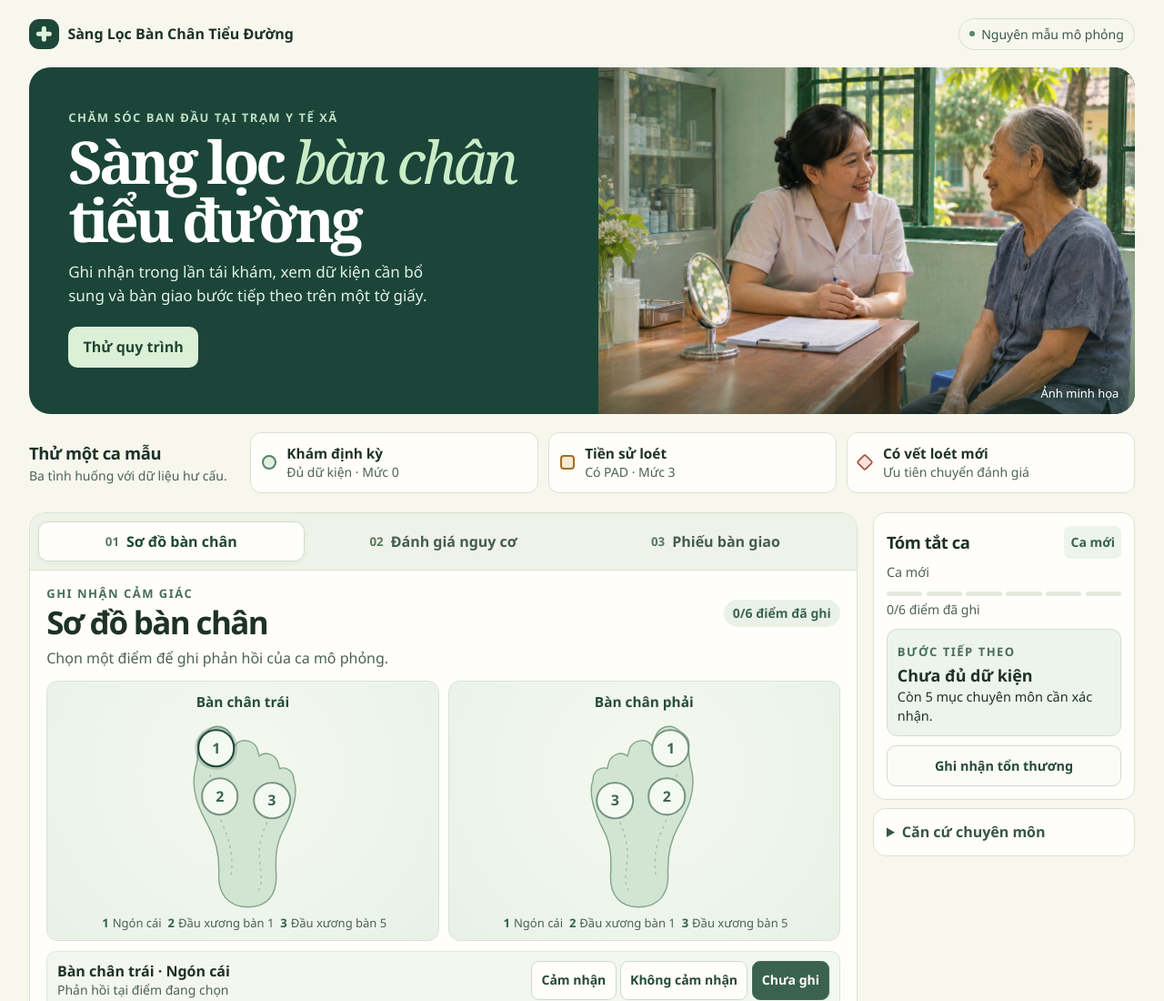
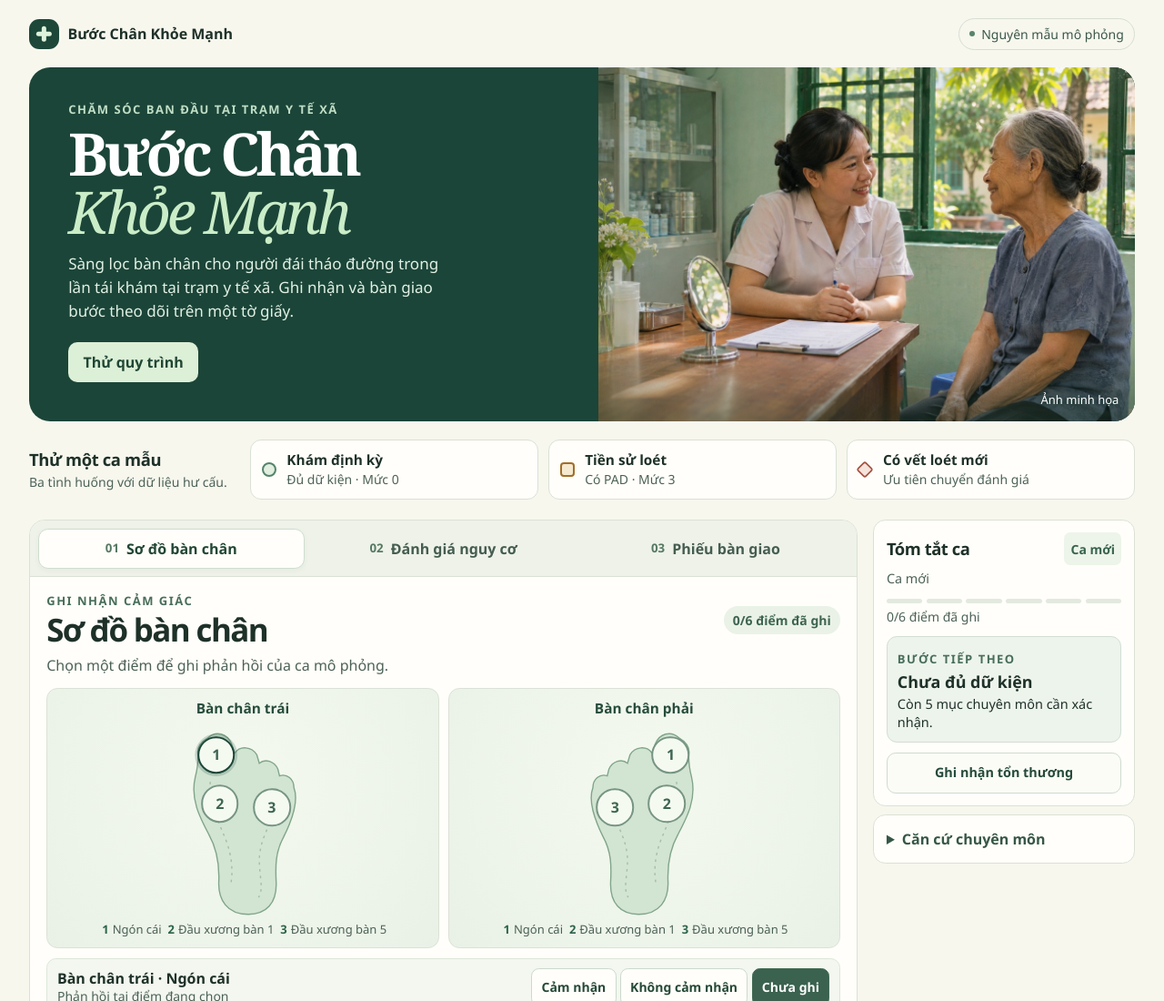
Before and after one commit to btphuong3011/buoc-chan-khoe-manh, a plain HTML site: page index.html in a window 1280 px wide. Shown: the top 1100 px of the page at 91% size. Drawn offline with Linux system fonts and the light colour scheme.

Commit message:
Rename demo

```diff
--- a/index.html
+++ b/index.html
@@ -4,8 +4,8 @@
   <meta charset="utf-8">
   <meta name="viewport" content="width=device-width, initial-scale=1">
   <meta name="theme-color" content="#f5f5ed">
-  <title>Sàng Lọc Bàn Chân Tiểu Đường</title>
-  <meta name="description" content="Nguyên mẫu sàng lọc bàn chân tiểu đường tại trạm y tế xã, với ca hư cấu và phiếu bàn giao A4.">
+  <title>Bước Chân Khỏe Mạnh</title>
+  <meta name="description" content="Bước Chân Khỏe Mạnh mô phỏng sàng lọc bàn chân cho người đái tháo đường tại trạm y tế xã và in phiếu bàn giao A4.">
   <link rel="stylesheet" href="styles.css">
   <script src="model.js" defer></script>
   <script src="app.js" defer></script>
@@ -13,15 +13,15 @@
 <body>
   <a class="skip" href="#kham">Đến bàn ghi nhận</a>
   <header class="shell masthead">
-    <a href="#" class="brand"><span class="brand-icon" aria-hidden="true"></span> Sàng Lọc Bàn Chân Tiểu Đường</a>
+    <a href="#" class="brand"><span class="brand-icon" aria-hidden="true"></span> Bước Chân Khỏe Mạnh</a>
     <span class="live-label"><i aria-hidden="true"></i> Nguyên mẫu mô phỏng</span>
   </header>
   <main class="shell">
     <section class="hero" aria-labelledby="hero-title">
       <div class="hero-copy">
         <p class="overline">CHĂM SÓC BAN ĐẦU TẠI TRẠM Y TẾ XÃ</p>
-        <h1 id="hero-title">Sàng lọc <em>bàn chân</em><br>tiểu đường</h1>
-        <p>Ghi nhận trong lần tái khám, xem dữ kiện cần bổ sung và bàn giao bước tiếp theo trên một tờ giấy.</p>
+        <h1 id="hero-title">Bước Chân <br><em>Khỏe Mạnh</em></h1>
+        <p>Sàng lọc bàn chân cho người đái tháo đường trong lần tái khám tại trạm y tế xã. Ghi nhận và bàn giao bước theo dõi trên một tờ giấy.</p>
         <a href="#kham" class="button light">Thử quy trình</a>
       </div>
       <div class="hero-image"><img src="tram-y-te.jpg" alt="Minh họa cuộc trò chuyện tại trạm y tế xã"><span>Ảnh minh họa</span></div>
@@ -81,7 +81,7 @@
             <div class="panel-head"><div><p class="overline">BÀN GIAO SAU SÀNG LỌC</p><h2 tabindex="-1">Phiếu bàn giao</h2></div></div>
             <p class="panel-lede">Phiếu A4 cho ca minh họa, có kết quả, dữ kiện và phần nhắc theo dõi.</p>
             <article class="receipt" id="receipt" aria-label="Phiếu sàng lọc A4">
-              <div class="receipt-head"><div><p>MÔ PHỎNG TRẠM Y TẾ XÃ</p><h3>Phiếu sàng lọc bàn chân tiểu đường</h3></div><strong>A4</strong></div>
+              <div class="receipt-head"><div><p>PHIẾU SÀNG LỌC BÀN CHÂN · MÔ PHỎNG</p><h3>Bước Chân Khỏe Mạnh</h3></div><strong>A4</strong></div>
               <div class="receipt-outcome" id="receipt-outcome"></div>
               <h4>Ghi nhận trên sơ đồ</h4><ul class="receipt-points" id="receipt-points"></ul>
               <h4>Dữ kiện đánh giá</h4><ul class="receipt-factors" id="receipt-factors"></ul>
```
Also changed, not shown: 1 other file.
